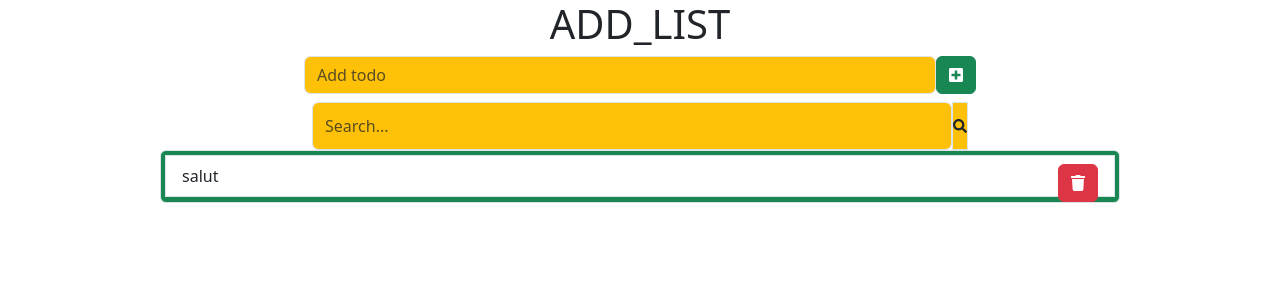
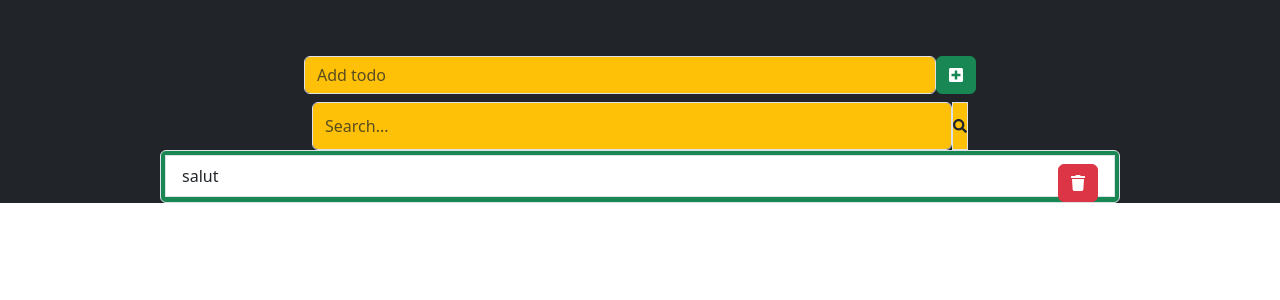
Before and after one commit to SamSOUMAH/todo.html, a React (Create React App) app in the folder my-app/: page / in a window 1280 px wide. Shown: the top 300 px of the page. Built offline with nearby package versions, Linux system fonts and the light colour scheme.

Commit message:
ajout de tolowercase

```diff
--- a/my-app/src/App.js
+++ b/my-app/src/App.js
@@ -40,13 +40,13 @@ const  App=()=>{
     const filterTaskInput = useRef("")
 
     const filterTaskByTitle=()=>{
-      let query=filterTaskInput.current.value;
+      let query=filterTaskInput.current.value.toLowerCase();
       if(query===""){
         setListTask([...listTaskBackup])
       }
       else{
         let newListTask=[...listTask];
-      newListTask=newListTask.filter((titleTask) => titleTask.includes(query))
+      newListTask=newListTask.filter((titleTask) => titleTask.toLowerCase().includes(query))
       setListTask([...newListTask])
       }
 
@@ -54,7 +54,7 @@ const  App=()=>{
 
 
   return (
-    <div className="App">
+    <div className="App bg-dark">
       <h1 className="text-center">ADD_LIST</h1>
 
     <div>
@@ -69,16 +69,13 @@ const  App=()=>{
       onKeyUp= {filterTaskByTitle}
       ref={filterTaskInput}
       ></input>
-
       <FontAwesomeIcon icon={faSearch} style={{with:'3rem', height:'3rem'}} className="border bg-warning"></FontAwesomeIcon>
     </div>
 
 
      <ListTodo
      list={listTask}
-     onDeleteTask={deleteTaskById}
-     />
-
+     onDeleteTask={deleteTaskById}/>
     </div>
   );
 }
```
Also changed, not shown: my-app/src/ItemTodo.js (+3 -4 lines).
